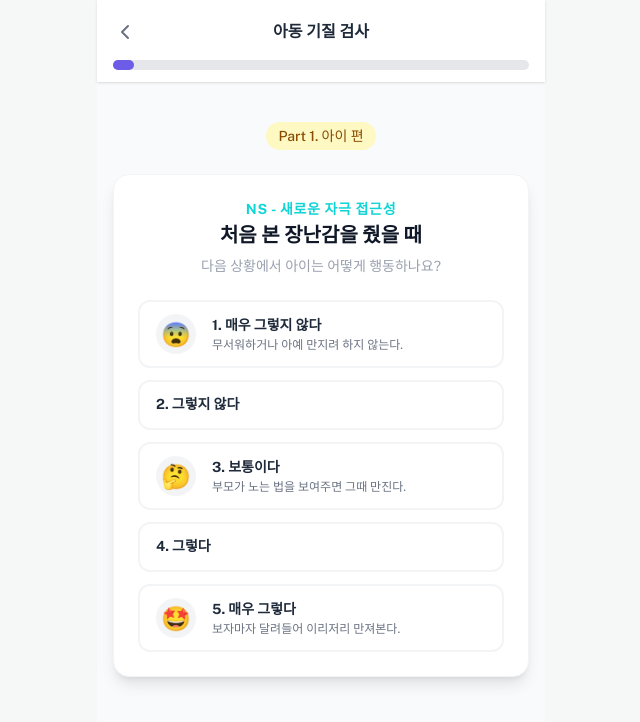
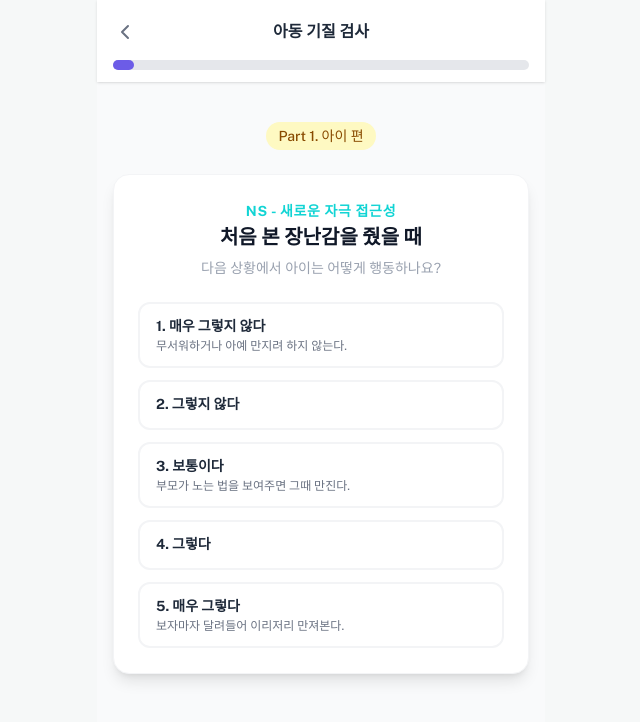
Before and after one commit to iplepine/gijilai-web, a Next.js app in the folder app/: page /survey/child in a window 1280 px wide. Shown: the top 722 px of the page, without its empty margins (319-959 px from the left). Built offline with nearby package versions, Linux system fonts and the light colour scheme.

Commit message:
refactor: 설문지 선택지에서 아이콘 제거 (사용자 피드백 반영)

```diff
--- a/app/src/components/survey/QuestionCard.tsx
+++ b/app/src/components/survey/QuestionCard.tsx
@@ -13,33 +13,19 @@ export const QuestionCard: React.FC<QuestionCardProps> = ({ question, currentAns
 
     const renderOptionContent = (value: number, label: string) => {
         let description = '';
-        let icon = '';
 
         if (isBARS) {
             if (value === 1) {
                 description = question.lowScoreDescription || '';
-                icon = '😨'; // Default icon for low intensity/hesitation
             } else if (value === 3) {
                 description = question.midScoreDescription || '';
-                icon = '🤔'; // Default icon for mid intensity/observation
             } else if (value === 5) {
                 description = question.highScoreDescription || '';
-                icon = '🤩'; // Default icon for high intensity/action
             }
         }
 
-        // Custom icons based on context/reversal could be added here,
-        // but for now we stick to the requested simple mapping.
-
         return (
             <div className="flex items-center w-full">
-                {/* Icon Wrapper */}
-                {icon && (
-                    <div className="mr-4 text-2xl flex-shrink-0 w-10 h-10 flex items-center justify-center bg-gray-100 rounded-full">
-                        {icon}
-                    </div>
-                )}
-
                 <div className="flex-1 text-left">
                     <div className="font-bold text-gray-800 text-sm mb-0.5">
                         {value}. {label}
```
